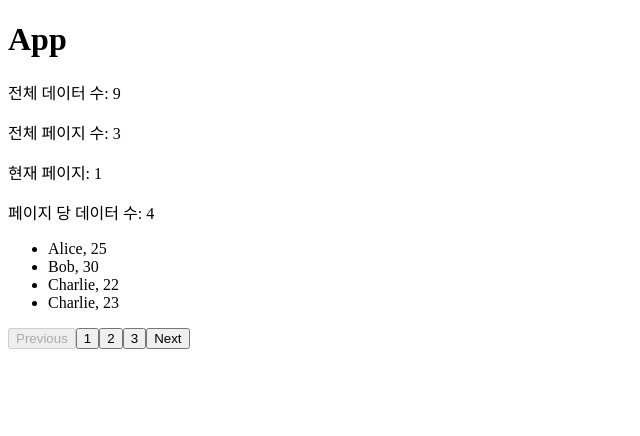
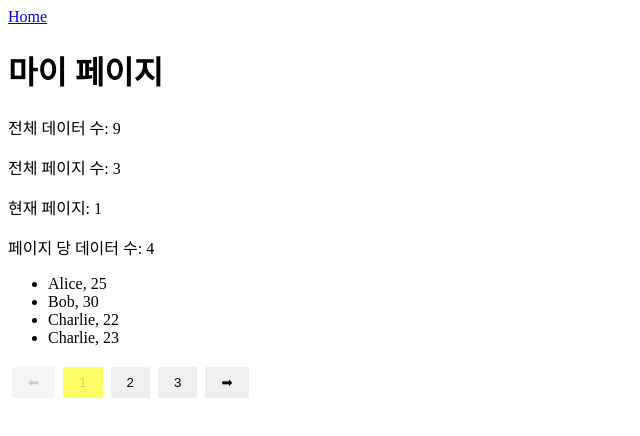
Before and after one commit to HojinLim/EGI, a React (Create React App) app: page /mypage in a window 1280 px wide. Shown: the top 436 px of the page, without its empty margins (0-640 px from the left). Built offline with nearby package versions, Linux system fonts and the light colour scheme.

Commit message:
Feature/페이지네이션_클릭이벤트

```diff
--- a/src/components/Pagination.tsx
+++ b/src/components/Pagination.tsx
@@ -1,4 +1,5 @@
 import React from 'react';
+import styled from 'styled-components';
 
 interface Person {
   id: string;
@@ -14,7 +15,7 @@ interface PaginationProps {
 }
 
 const Pagination: React.FC<PaginationProps> = ({ currentPage, pagePerObjects: pagePerObjects, data, onPageChange }) => {
-  const totalCount = data.length;  // 데이터의 총 길이
+  const totalCount = data.length; // 데이터의 총 길이
   const totalPages = Math.ceil(totalCount / pagePerObjects);
   const startIdx = (currentPage - 1) * pagePerObjects;
   const endIdx = Math.min(startIdx + pagePerObjects, totalCount);
@@ -46,20 +47,46 @@ const Pagination: React.FC<PaginationProps> = ({ currentPage, pagePerObjects: pa
         ))}
       </ul>
       <div>
-        <button onClick={handlePreviousPage} disabled={currentPage === 1}>
-          Previous
-        </button>
+        <StyledButton onClick={handlePreviousPage} disabled={currentPage === 1} selected={false}>
+          ⬅
+        </StyledButton>
         {Array.from({ length: totalPages }, (_, i) => i + 1).map((pageNumber) => (
-          <button key={pageNumber} onClick={() => handlePageClick(pageNumber)}>
+          <StyledButton
+            key={pageNumber}
+            onClick={() => handlePageClick(pageNumber)}
+            selected={pageNumber === currentPage}
+            disabled={currentPage === pageNumber}
+          >
             {pageNumber}
-          </button>
+          </StyledButton>
         ))}
-        <button onClick={handleNextPage} disabled={currentPage === totalPages}>
-          Next
-        </button>
+        <StyledButton onClick={handleNextPage} disabled={currentPage === totalPages} selected={false}>
+          ➡
+        </StyledButton>
       </div>
     </div>
   );
 };
 
 export default Pagination;
+
+// Styled-components를 사용하여 버튼 스타일 정의
+interface ButtonProps {
+  selected: boolean;
+}
+
+
+// Styled-components를 사용하여 버튼 스타일 정의
+const StyledButton = styled.button<ButtonProps>`
+  margin: 4px;
+  padding: 8px 16px;
+  border: none;
+  background-color: ${(props) => (props.selected ? 'yellow' : '#f0f0f0')};
+  cursor: pointer;
+  transition: background-color 0.2s;
+
+  &:disabled {
+    opacity: 0.6;
+    cursor: not-allowed;
+  }
+`;
--- a/src/page/Home.tsx
+++ b/src/page/Home.tsx
@@ -7,7 +7,8 @@ const Home: React.FC = () => {
   return (
     <div>
       {/* Add a navigation link to navigate to the Mypage */}
-      <Link to="/">Home</Link>
+      <Link to="/">Home</Link> <p/>
+
       <Link to="/mypage">Mypage</Link>
 
       <h1>Home</h1>
--- a/src/page/Mypage.tsx
+++ b/src/page/Mypage.tsx
@@ -1,6 +1,7 @@
 import React, { useState } from 'react';
 import Pagination from '../components/Pagination';
 import shortid from 'shortid';
+import { Link } from 'react-router-dom';
 
 const Mypage: React.FC = () => {
   // 샘플 데이터들
@@ -27,7 +28,9 @@ const Mypage: React.FC = () => {
 
   return (
     <div>
-      <h1>App</h1>
+      <Link to="/">Home</Link> <p/>
+
+      <h1>마이 페이지</h1>
       <Pagination
         currentPage={currentPage}
         pagePerObjects={pagePerObjects}
```
